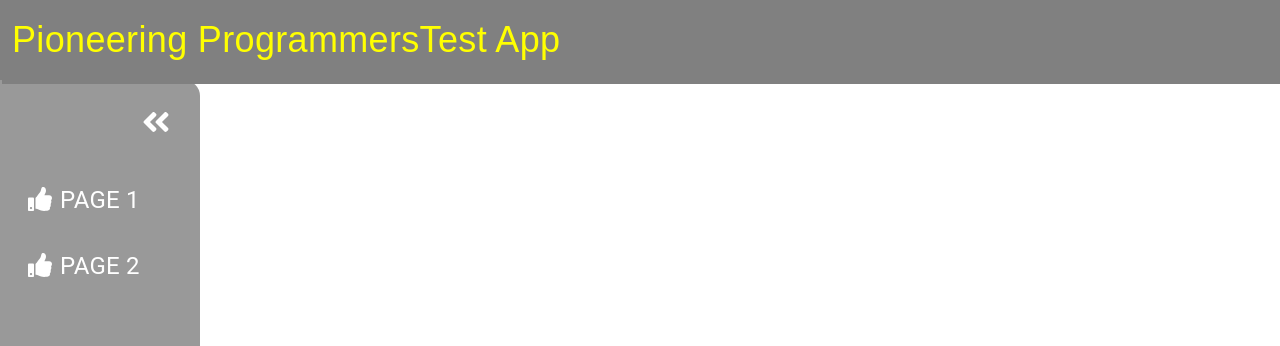
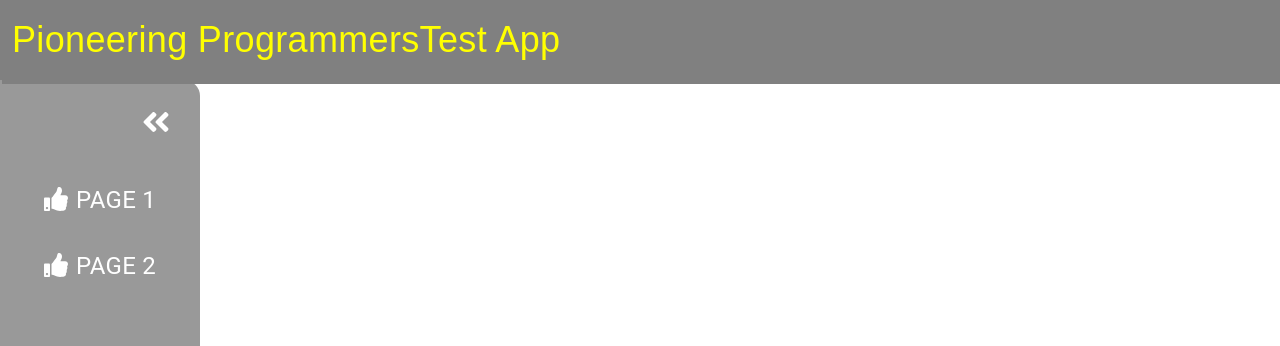
Before and after one commit to derpsol/pioneering_test_task, a React (Create React App) app: page / in a window 1280 px wide. Shown: the top 346 px of the page. Built offline with nearby package versions, Linux system fonts and the light colour scheme.

Commit message:
give transition to sidebar

```diff
--- a/src/component/sidebar/index.tsx
+++ b/src/component/sidebar/index.tsx
@@ -30,6 +30,7 @@ function SideBar() {
         borderTopRightRadius: "16px",
         borderBottomRightRadius: "16px",
         opacity: "0.8",
+        transition: '0.3s ease-in'
       })}
       paddingX="20px"
     >
@@ -52,12 +53,13 @@ function SideBar() {
       >
         {small ? <FaAngleDoubleRight /> : <FaAngleDoubleLeft />}
       </Button>
-      <Box mt="20px">
+      <Box mt="20px" textAlign='center'>
         {menuItems.map((item, index) => {
           return (
             <Button
               sx={(theme) => ({
                 backgroundColor: theme.palette.background.default,
+                minWidth: '0px'
               })}
               key={index}
             >
@@ -75,9 +77,13 @@ function SideBar() {
                 })}
               >
                 <Box mr="8px">{item.icon}</Box>
-                <Typography textTransform="uppercase" fontSize="24px">
-                  {item.name}
-                </Typography>
+                {small ? (
+                  ""
+                ) : (
+                  <Typography textTransform="uppercase" fontSize="24px">
+                    {item.name}
+                  </Typography>
+                )}
               </Link>
             </Button>
           );
```
